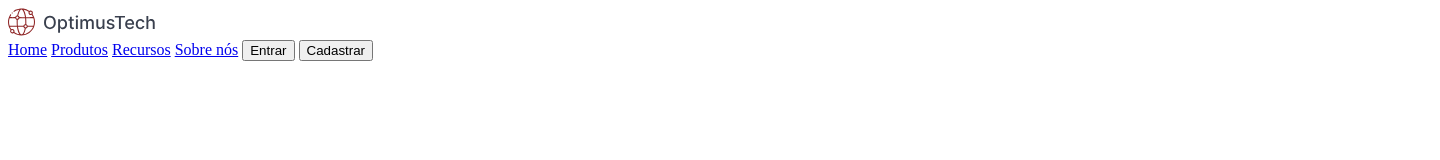
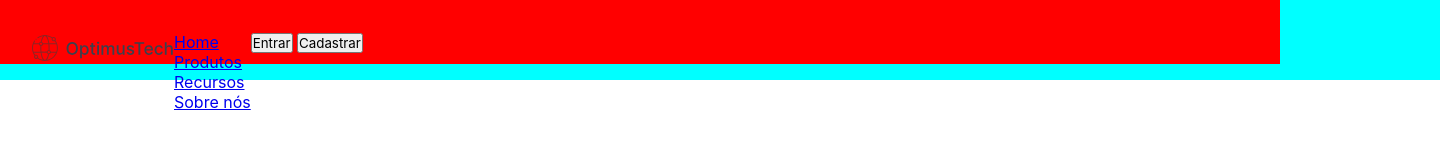
Before and after one commit to marikm/OptimusTech, a plain HTML site: page index.html in a window 1280 px wide. Shown: the whole page, 1440 px wide, since content can reach past the window. Drawn offline with Linux system fonts and the light colour scheme.

Commit message:
definindo flex-box dos elementos

```diff
--- a/index.html
+++ b/index.html
@@ -4,15 +4,24 @@
     <meta charset="UTF-8">
     <meta http-equiv="X-UA-Compatible" content="IE=edge">
     <meta name="viewport" content="width=device-width, initial-scale=1.0">
+    <link rel="stylesheet" href="./src/css/estilos.css">
     <title>HOME</title>
-    <img src="./src/img/_Button base.svg" alt="Logo da empresa OptimusTech">
-    <nav>
-        <a href="./index.html">Home</a>
-        <a href="./index.html">Produtos</a>
-        <a href="./index.html">Recursos</a>
-        <a href="./index.html">Sobre nós</a>
-        <button>Entrar</button>
-        <button>Cadastrar</button>
+    <nav class="cabecario">
+        <div class="container">
+            <img class="logo" src="./src/img/_Button base.svg" alt="Logo da empresa OptimusTech">
+            <div class="conteudo">
+                <div class="opcoesMenu"><a href="./index.html">Home</a></div>
+                <div class="opcoesMenu"><a href="./index.html">Produtos</a></div>
+                <div class="opcoesMenu"><a href="./index.html">Recursos</a></div>
+                <div class="opcoesMenu"><a href="./index.html">Sobre nós</a></div>
+            </div>
+            <ul class="botoes">
+                <button class="botaoEntrar">Entrar</button>
+                <button class="botaoCadastro">Cadastrar</button>
+            </ul>
+        </div>
+
+
     </nav>
 </head>
 <body>
--- /dev/null
+++ b/src/css/estilos.css
@@ -0,0 +1,34 @@
+*{
+    margin: 0;
+    padding: 0;
+    box-sizing: border-box;
+    font-family: 'Inter', sans-serif;
+}
+
+.logo{
+    width: 142px;
+    height: 32px;
+}
+
+.cabecario{
+    display: flex;
+    background-color: aqua;
+    width: 1440px;
+    height: 80px;
+}
+
+.cabecario .container{
+    display: flex;
+    background-color: red;
+    width: 1280px;
+    height: 44px;
+    padding: 32px;
+
+}
+.cabecario .container .botoes{
+    color: aquamarine;
+}
+
+.opcoesmenu{
+    color: aqua;
+}
```
